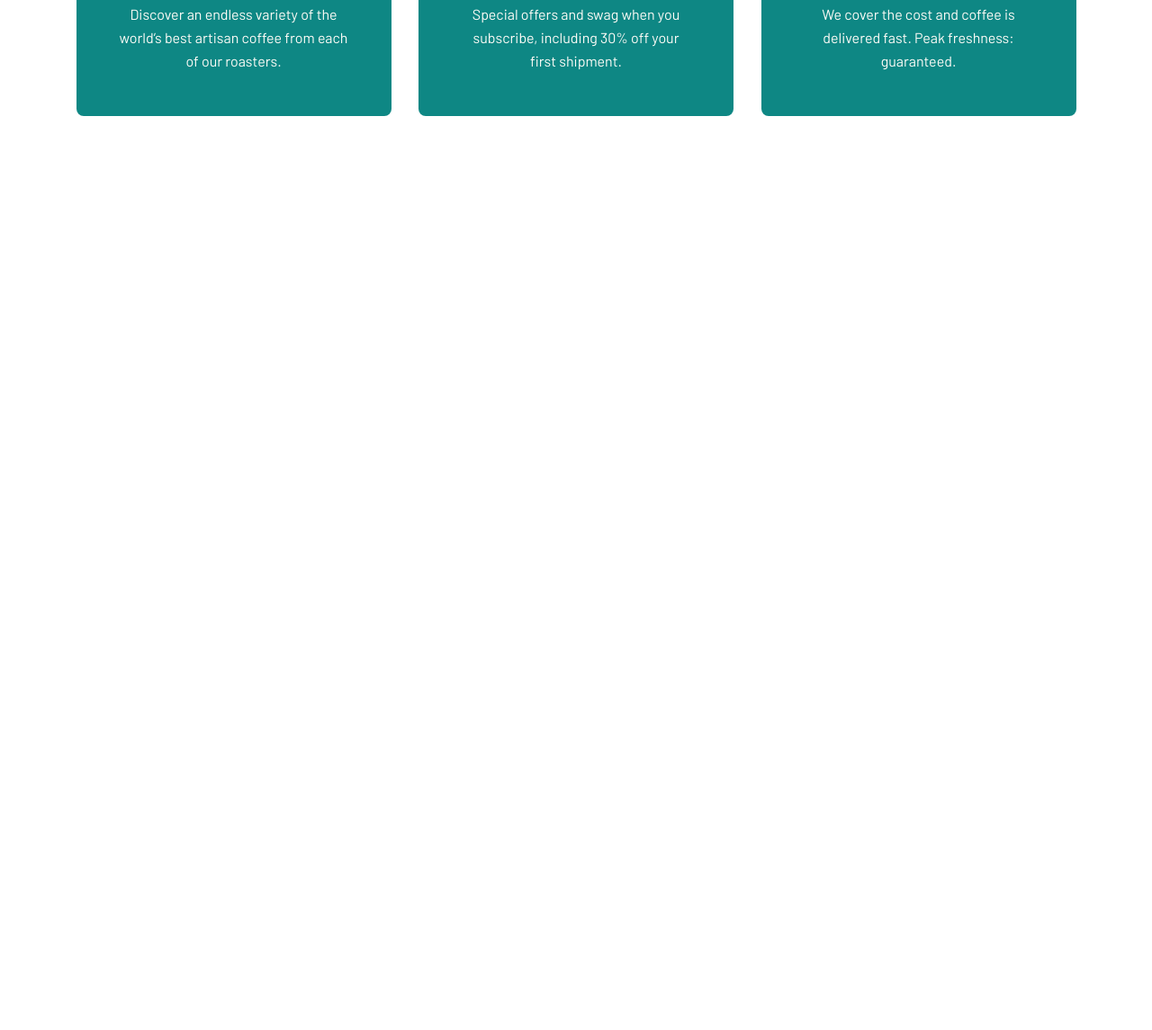
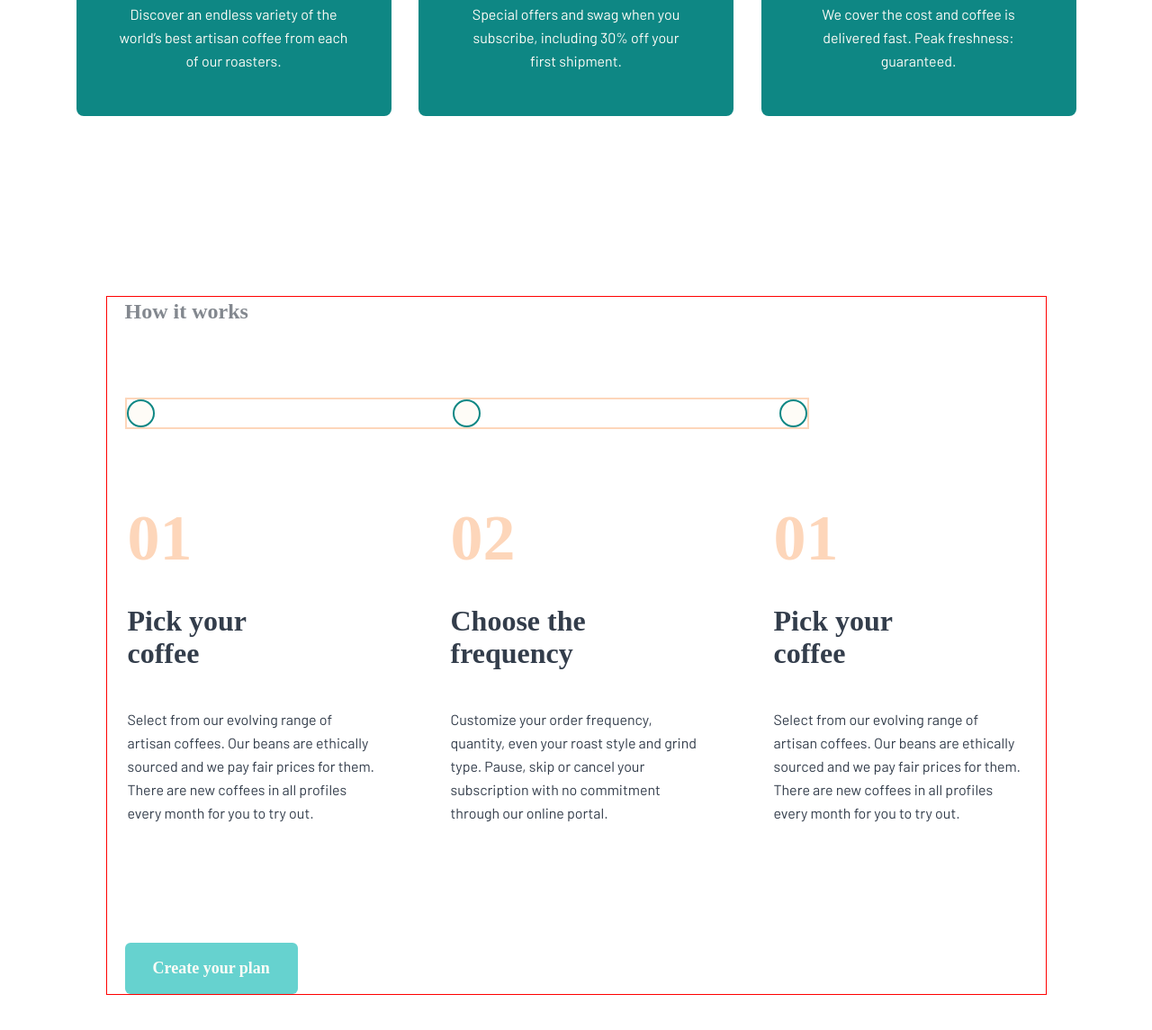
Before and after one commit to abduvohidovnurmuhammad/cofferoasters, a plain HTML site: page index.html in a window 1280 px wide. Shown: the part 2180-3325 px from the top of the page at 90% size. Before the commit the page ends 2509 px from the top, so only its background shows below. Drawn offline with Linux system fonts and the light colour scheme.

Commit message:
added section work

```diff
--- a/css/main.css
+++ b/css/main.css
@@ -72,6 +72,10 @@ img{
     border-radius: 6px;
     font-family: 'Fraunces';
     padding: 16px 31px;
+    transition-duration: 1s;
+  }
+  .btn:hover{
+    background: #5331c2;
   }
 .site-header__container{
   display: flex;
@@ -266,3 +270,77 @@ color: #FEFCF7;
 .choose__inner-title{
   padding-top: 56px;
 }
+.work__container{
+width: 1045px;
+margin: 0 auto;
+border: 1px solid red;
+}
+.work{
+  padding-bottom: 200px;
+}
+.work__title{
+  font-family: 'Fraunces';
+font-weight: 900;
+font-size: 24px;
+line-height: 32px;
+color: #83888F;
+margin-bottom: 80px;
+}
+.work__dash{
+  display: flex;
+  justify-content: space-between;
+border: 2px solid #FDD6BA;
+  max-width: 760px;
+  position: relative;
+  margin-bottom: 82px;
+}
+.work__span{
+width: 31px;
+height: 31px;
+background: #FEFCF7;
+border: 2px solid #0E8784;
+border-radius: 50%;
+display: inline-block;
+}
+.work__number{
+  font-family: 'Fraunces';
+font-style: normal;
+font-weight: 900;
+font-size: 72px;
+line-height: 72px;
+color: #FDD6BA;
+margin-bottom: 38px;
+}
+.work__list{
+  display: flex;
+  justify-content: space-between;
+  align-items: center;
+  padding-bottom: 64px;
+}
+.work__item{
+  width: 285px;
+  border: 3px solid transparent;
+  margin-bottom: 64px;
+
+}
+.work__item:hover{
+  border: 3px solid #000;
+}
+.work__task{
+font-family: 'Fraunces';
+font-weight: 900;
+font-size: 32px;
+line-height: 36px;
+color: #333D4B;
+margin-bottom: 42px;
+max-width: 255px;
+height: 73px;
+}
+.work__text{
+  font-family: 'Barlow';
+ max-width: 285px;
+font-weight: 400;
+font-size: 16px;
+line-height: 26px;
+color: #333D4B;
+}
--- a/index.html
+++ b/index.html
@@ -107,6 +107,44 @@
         </ul>
       </div>
     </section>
+    <section class="work">
+      <div class="container work__container">
+        <h3 class="work__title">How it works</h3>
+        <div class="work__dash">
+         <span class="work__span">
+
+         </span>
+         <span class="work__span">
+
+         </span>
+         <span class="work__span">
+
+         </span>
+        </div>
+        <ul class="work__list">
+          <li class="work__item">
+            <h2 class="work__number">01</h2>
+            <h3 class="work__task">Pick your <br>
+              coffee</h3>
+              <p class="work__text">Select from our evolving range of artisan coffees. Our beans are ethically sourced and we pay fair prices for them. There are new coffees in all profiles every month for you to try out.</p>
+          </li>
+          <li class="work__item">
+            <h2 class="work__number">02</h2>
+            <h3 class="work__task">Choose the frequency</h3>
+              <p class="work__text">Customize your order frequency, quantity, even your roast style and grind type. Pause, skip or cancel your subscription with no commitment through our online portal.</p>
+          </li>
+
+          <li class="work__item">
+            <h2 class="work__number">01</h2>
+            <h3 class="work__task">Pick your <br>
+              coffee</h3>
+              <p class="work__text">Select from our evolving range of artisan coffees. Our beans are ethically sourced and we pay fair prices for them. There are new coffees in all profiles every month for you to try out.</p>
+          </li>
+        </ul>
+        <a class="btn" href="#">Create your plan</a>
+      </div>
+    </section>
   </main>
+
 </body>
 </html>
```
